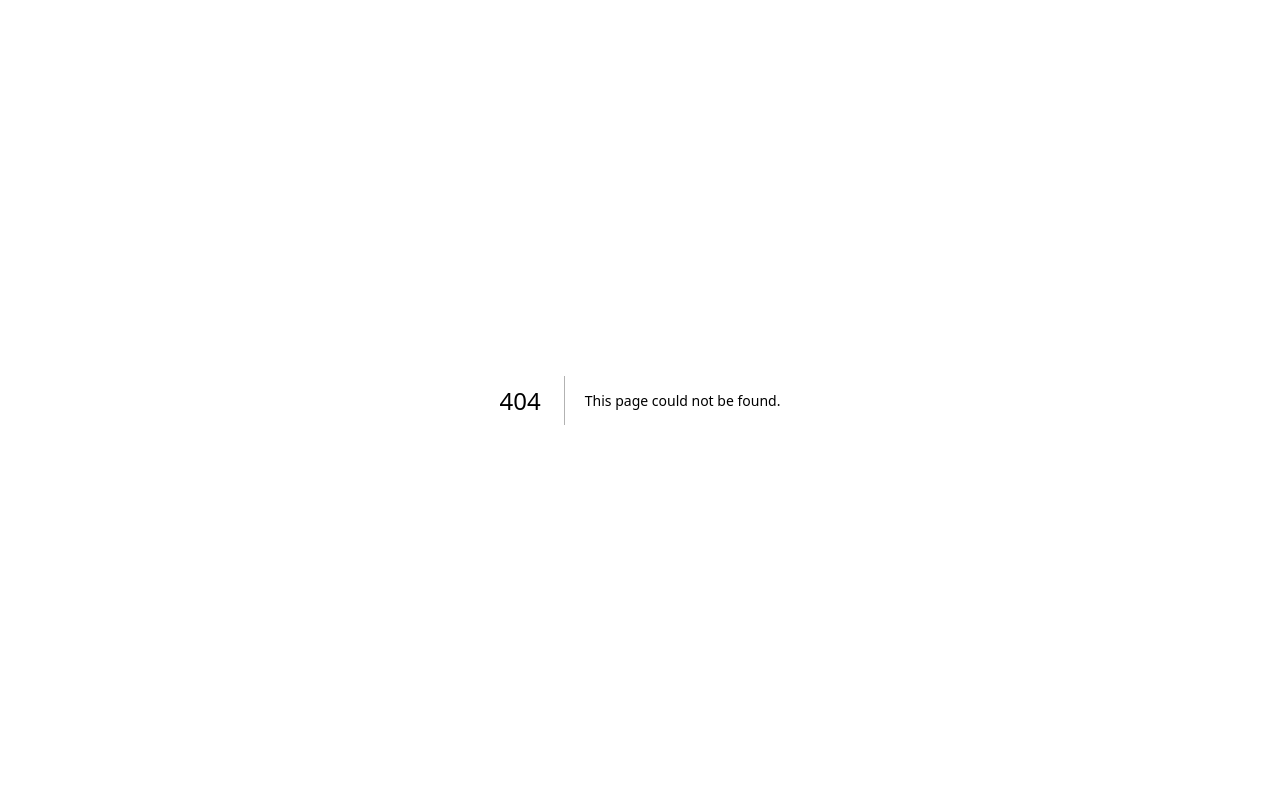
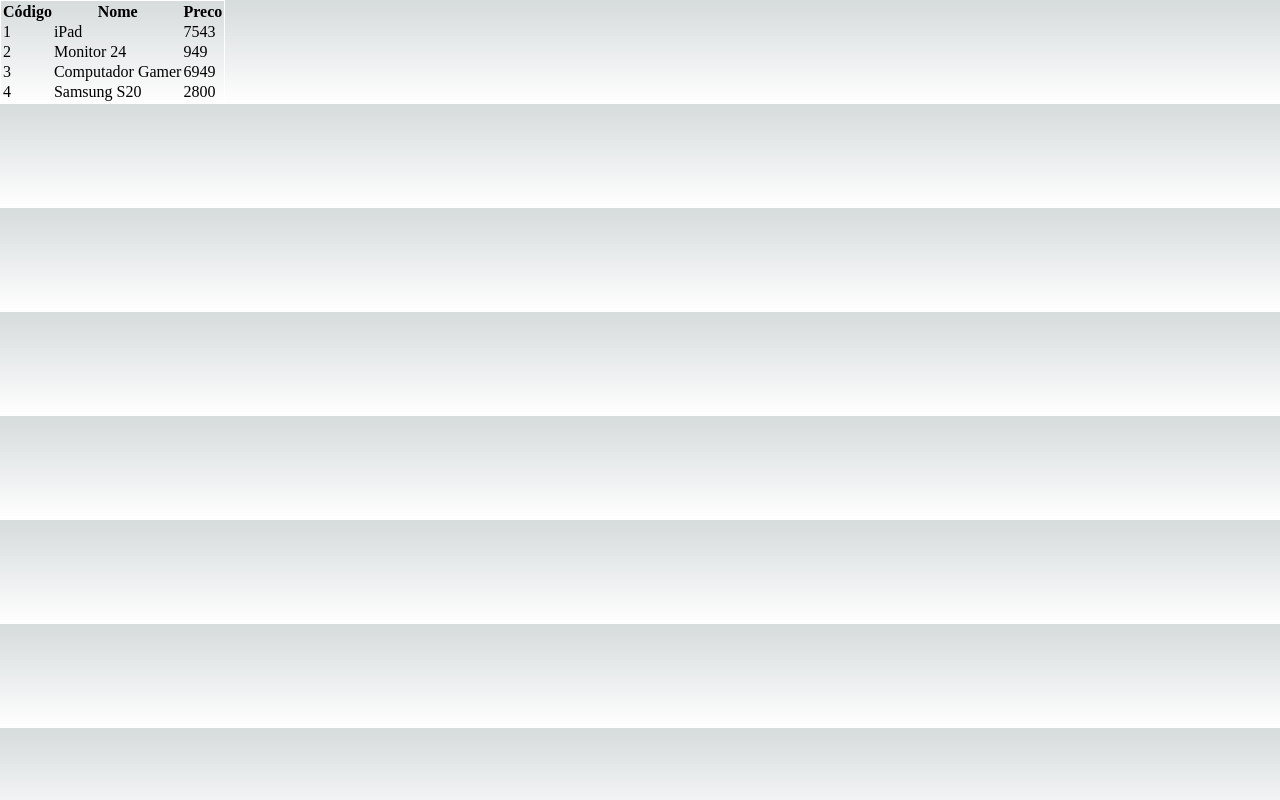
Before and after one commit to bertiGrazi/design_engineer, a Next.js app in the folder exercicios/: page /render/repeticao2 in a window 1280 px wide. Before the commit this address had no page. Built offline with nearby package versions, Linux system fonts and the light colour scheme.

Commit message:
add repetition with objects

```diff
--- /dev/null
+++ b/exercicios/data/listaProdutos.js
@@ -0,0 +1,8 @@
+import Produto from "../model/produto";
+
+export default [
+  new Produto(1, "iPad", 7543),
+  new Produto(2, "Monitor 24", 949),
+  new Produto(3, "Computador Gamer", 6949),
+  new Produto(4, "Samsung S20", 2800),
+]
--- /dev/null
+++ b/exercicios/model/produto.js
@@ -0,0 +1,25 @@
+export default class Produto {
+  // # = propriedade privada
+  #id
+  #nome
+  #preco
+
+  constructor(id, nome, preco) {
+    this.#id = id
+    this.#nome = nome
+    this.#preco = preco
+  }
+
+  get id() {
+    return this.#id
+  }
+
+  get nome() {
+    return this.#nome
+  }
+
+  get preco() {
+    return this.#preco
+  }
+
+}
--- /dev/null
+++ b/exercicios/pages/render/repeticao2.jsx
@@ -0,0 +1,35 @@
+import listaProduto from '../../data/listaProdutos'
+
+export default function repeticao2() {
+  function renderizarLinhas() {
+    return listaProduto.map(produto => {
+      return (
+        <tr key={produto.id}>
+          <td>{produto.id}</td>
+          <td>{produto.nome}</td>
+          <td>{produto.preco}</td>
+        </tr>
+      )
+    })
+  }
+  return (
+    <div>
+      <table style={
+       {
+        border: "1px solid #FFF"
+       }
+      }>
+        <thead>
+          <tr>
+            <th>Código</th>
+            <th>Nome</th>
+            <th>Preco</th>
+          </tr>
+        </thead>
+        <tbody>
+          {renderizarLinhas()}
+        </tbody>
+      </table>
+    </div>
+  )
+}
```
Also changed, not shown: exercicios/pages/render/repeticao1.jsx (line endings or trailing spaces).
